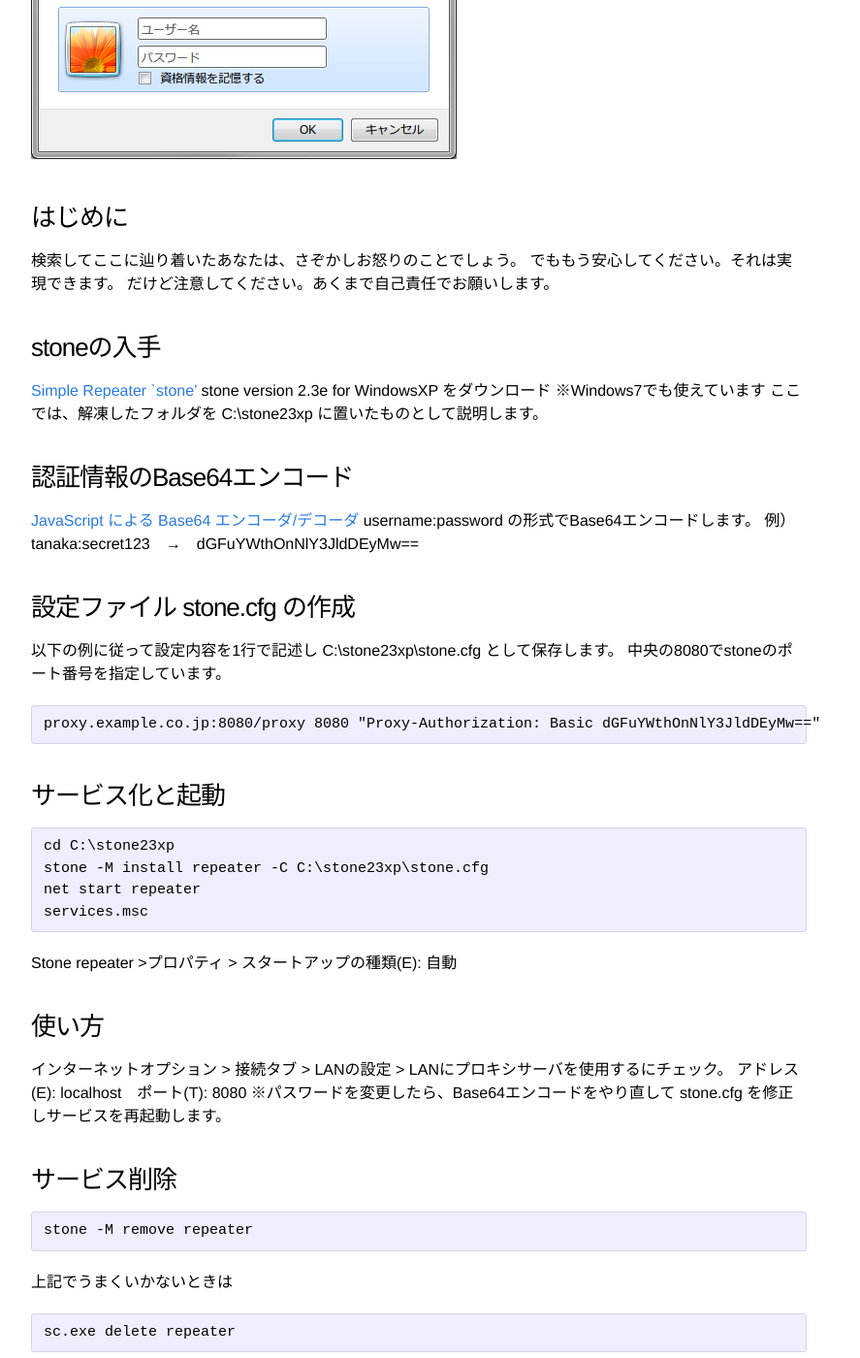
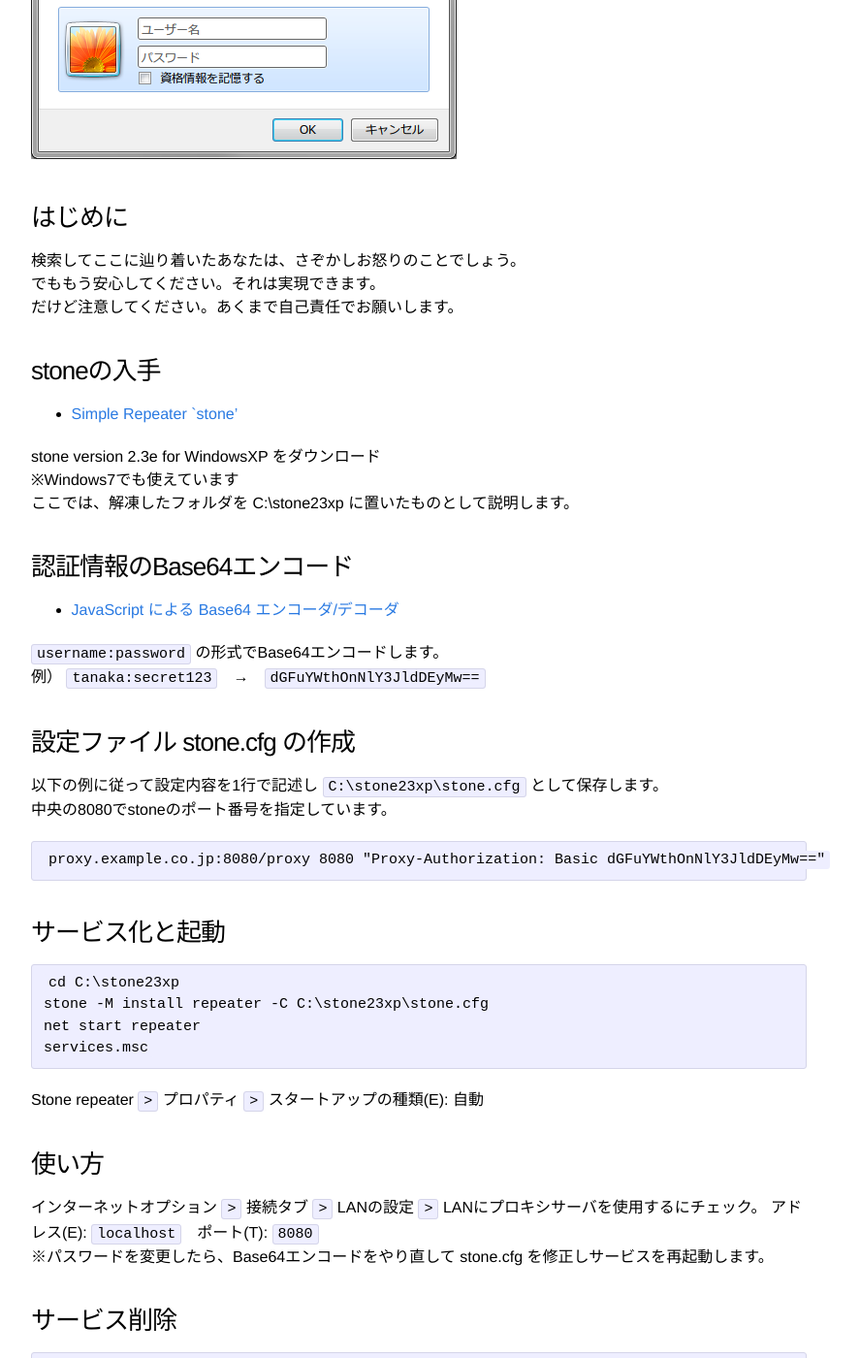
Before and after one commit to syon/nocorica, a Jekyll site: the page built from _posts/2013-11-12-stone-proxy-auto-auth.md, in a window 1280 px wide and 1400 px high, scrolled down 334 px. Shown: the whole window at 97% size, without its empty margins (208-1095 px from the left). Built offline with Jekyll 4.4.1, drawn with Linux system fonts in a browser that asks for light colours.

Commit message:
Markdown

````diff
--- a/_posts/2013-11-12-stone-proxy-auto-auth.md
+++ b/_posts/2013-11-12-stone-proxy-auto-auth.md
@@ -2,57 +2,71 @@
 layout: post
 title: "stoneを使ってプロキシ認証を自動化する"
 ---
-<img src="/postimg/2013/11/proxy-auth-dialog.png" alt="proxy-auth-dialog" width="439" height="296" class="alignnone size-full wp-image-337" /><!--more-->
 
-<h3>はじめに</h3>
+![proxy auth dialog](/postimg/2013/11/proxy-auth-dialog.png)
+
+### はじめに
+
 検索してここに辿り着いたあなたは、さぞかしお怒りのことでしょう。
 でももう安心してください。それは実現できます。
 だけど注意してください。あくまで自己責任でお願いします。
 
 
-<h3>stoneの入手</h3>
-<a href="http://www.gcd.org/sengoku/stone/Welcome.ja.html">Simple Repeater `stone'</a>
+### stoneの入手
+
+- [Simple Repeater `stone'](://www.gcd.org/sengoku/stone/Welcome.ja.html)
+
 stone version 2.3e for WindowsXP をダウンロード
 ※Windows7でも使えています
 ここでは、解凍したフォルダを C:\stone23xp に置いたものとして説明します。
 
 
-<h3>認証情報のBase64エンコード</h3>
-<a href="http://homepage3.nifty.com/georgei/hmetzger/base64.html">JavaScript による Base64 エンコーダ/デコーダ</a>
-username:password の形式でBase64エンコードします。
-例） tanaka:secret123　→　dGFuYWthOnNlY3JldDEyMw==
+### 認証情報のBase64エンコード
+
+- [JavaScript による Base64 エンコーダ/デコーダ](://homepage3.nifty.com/georgei/hmetzger/base64.html)
+
+`username:password` の形式でBase64エンコードします。
+例） `tanaka:secret123`　→　`dGFuYWthOnNlY3JldDEyMw==`
 
 
-<h3>設定ファイル stone.cfg の作成</h3>
-以下の例に従って設定内容を1行で記述し C:\stone23xp\stone.cfg として保存します。
+### 設定ファイル stone.cfg の作成
+
+以下の例に従って設定内容を1行で記述し `C:\stone23xp\stone.cfg` として保存します。
 中央の8080でstoneのポート番号を指定しています。
-<pre class="lang:default decode:true " >
+
+```
 proxy.example.co.jp:8080/proxy 8080 "Proxy-Authorization: Basic dGFuYWthOnNlY3JldDEyMw=="
-</pre>
+```
 
 
-<h3>サービス化と起動</h3>
-<pre class="lang:default decode:true " >
+### サービス化と起動
+
+```
 cd C:\stone23xp
 stone -M install repeater -C C:\stone23xp\stone.cfg
 net start repeater
 services.msc
-</pre>
-Stone repeater >プロパティ > スタートアップの種類(E): 自動
+```
+
+Stone repeater `>` プロパティ `>` スタートアップの種類(E): 自動
 
 
-<h3>使い方</h3>
-インターネットオプション > 接続タブ > LANの設定 > LANにプロキシサーバを使用するにチェック。
-アドレス(E): localhost　ポート(T): 8080
+### 使い方
+インターネットオプション `>` 接続タブ `>` LANの設定 `>` LANにプロキシサーバを使用するにチェック。
+アドレス(E): `localhost`　ポート(T): `8080`
 ※パスワードを変更したら、Base64エンコードをやり直して stone.cfg を修正しサービスを再起動します。
 
 
-<h3>サービス削除</h3>
-<pre class="lang:default decode:true " >
+### サービス削除
+
+```
 stone -M remove repeater
-</pre>
+```
+
 上記でうまくいかないときは
-<pre class="lang:default decode:true " >
+
+```
 sc.exe delete repeater
-</pre>
+```
+
 → OS再起動
````
